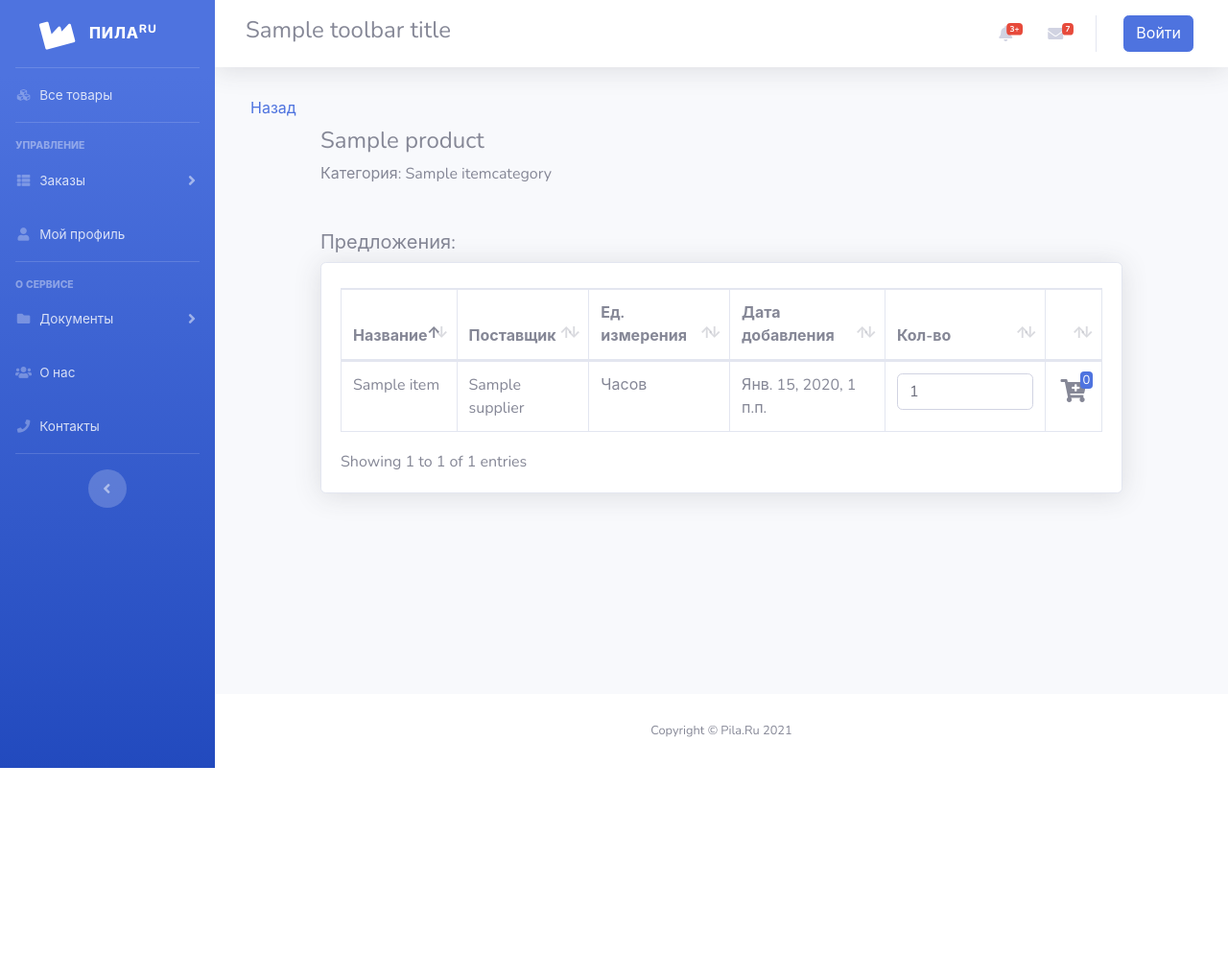
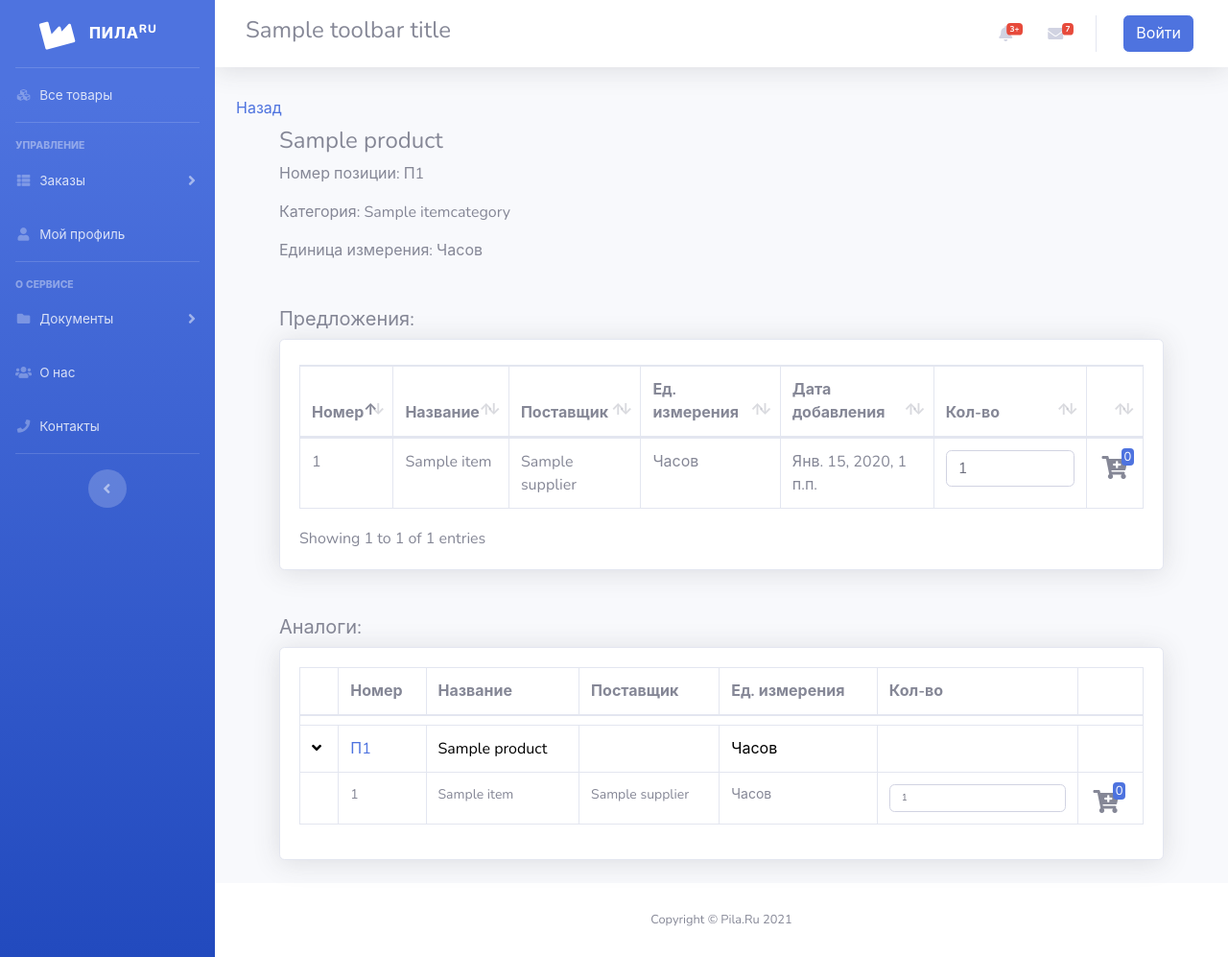
Before and after one commit to bifenbecker/MyProject-Django, a Django app: template items/templates/product_details.html in a window 1280 px wide. Shown: the whole page at 96% size. Before the commit the page ends 800 px from the top, so only its background shows below. Run offline with Django 3.2, Linux system fonts and the light colour scheme; tables that the repository leaves empty hold one stand-in row (values such as "Sample post"); the template is opened without the code that fills it: values that come from a table or form of the project are taken from there, most other values are stand-ins (such as "Sample title", 1, 10 or a date in 2020); some libraries are stand-ins or nearby versions.

Commit message:
local/server project mode display product/items ids similar products and display similar

```diff
--- a/Pilaru/urls.py
+++ b/Pilaru/urls.py
@@ -1,5 +1,7 @@
 from django.contrib import admin
 from django.urls import path, include
+from django.conf import settings
+from django.conf.urls.static import static
 
 
 handler404 = 'home.views.handle_404_view'
@@ -12,5 +14,5 @@ urlpatterns = [
         path('accounts/', include('accounts.urls')),
         path('items/', include('items.urls')),
         path('orders/', include('orders.urls'), name='order_url'),
-    ])),
+    ] + (static(settings.STATIC_URL, document_root=settings.STATIC_ROOT) if settings.IS_LOCAL_DEV else []))),
 ]
--- a/items/admin.py
+++ b/items/admin.py
@@ -1,4 +1,5 @@
 from django.contrib import admin
+from django import forms
 from .models import Supplier, ItemCategory, Item, Product
 
 # Register your models here.
@@ -34,9 +35,9 @@ class ItemAdmin(admin.ModelAdmin):
 class ProductAdmin(admin.ModelAdmin):
     list_display = ["name", "category", "created_date"]
     list_filter = ["category", "created_date"]
-    search_fields = ["name", 'category']
+    search_fields = ["name", 'category__name']
     date_hierarchy = "created_date"
-    ordering = ["-created_date"]
+    ordering = ["name"]
 
 
 admin.site.register(Supplier, SupplierAdmin)
--- a/items/management/commands/fill_test_db.py
+++ b/items/management/commands/fill_test_db.py
@@ -56,7 +56,8 @@ class Command(BaseCommand):
 
             p = Product.objects.create(
                 name=row[1].strip(),
-                category=ic
+                category=ic,
+                unit_measurement=2
             )
 
             for supplier in suppliers:
--- a/items/models.py
+++ b/items/models.py
@@ -2,6 +2,24 @@ from django.db import models
 from django.utils.text import slugify
 from time import time
 import random
+
+
+UNIT_MEASUREMENT_CHOICES = (
+    (0, 'Часов'),
+    (1, 'Дней'),
+    (2, 'Штуки'),
+    (3, 'Раз'),
+    (4, 'м'),
+    (5, 'м2'),
+    (6, 'м3'),
+    (7, 'Тонны'),
+    (8, 'Килограммы'),
+    (9, 'Копмлекты'),
+    (10, 'Коробки'),
+    (11, 'Упаковки'),
+    (12, 'Рулоны'),
+    (13, 'Бух'),
+)
 
 
 class Supplier(models.Model):
@@ -41,6 +59,8 @@ class ItemCategory(models.Model):
 class Product(models.Model):
     name = models.CharField(max_length=255, verbose_name="Название продукта")
     category = models.ForeignKey(ItemCategory, verbose_name="Категория продукта", on_delete=models.CASCADE)
+    unit_measurement = models.PositiveSmallIntegerField(choices=UNIT_MEASUREMENT_CHOICES, verbose_name='Единица измерения')
+    similar = models.ManyToManyField('self', symmetrical=True, verbose_name='Аналоги')
     created_date = models.DateTimeField(auto_now_add=True, verbose_name="Дата создания")
 
     def __str__(self):
@@ -52,22 +72,6 @@ class Product(models.Model):
 
 
 class Item(models.Model):
-    UNIT_MEASUREMENT_CHOICES = (
-        (0, 'Часов'),
-        (1, 'Дней'),
-        (2, 'Штуки'),
-        (3, 'Раз'),
-        (4, 'м'),
-        (5, 'м2'),
-        (6, 'м3'),
-        (7, 'Тонны'),
-        (8, 'Килограммы'),
-        (9, 'Копмлекты'),
-        (10, 'Коробки'),
-        (11, 'Упаковки'),
-        (12, 'Рулоны'),
-        (13, 'Бух'),
-    )
     slug = models.SlugField(max_length=200, unique=True, default=None)
     name = models.CharField(max_length=200, verbose_name="Название")
     supplier = models.ForeignKey(Supplier, verbose_name="Поставщик",related_name='suplliers', on_delete=models.PROTECT)
--- a/items/templates/product_details.html
+++ b/items/templates/product_details.html
@@ -8,11 +8,13 @@
 
 {% block content %}
 
-    <input class="btn btn-link" type=button value="Назад" onClick="javascript:history.go(-1);">
+    <input class="btn btn-link" type=button value="Назад" onClick="javascript:history.go(-1);" style="margin-left: -15px;">
     <div class="row justify-content-center">
-        <div class="col-10">
+        <div class="col-12 col-xl-11">
             <h4>{{ product.name }}</h4>
+            <p>Номер позиции: П{{ product.id }}</p>
             <p>Категория: {{ product.category }}</p>
+            <p>Единица измерения: {{ product.get_unit_measurement_display }}</p>
 
             <h5 class="mt-5">Предложения:</h5>
             <div class="card shadow mb-4">
@@ -21,6 +23,7 @@
                         <table class="table table-bordered" id="dataTable" width="100%" cellspacing="0">
                             <thead>
                             <tr>
+                                <th>Номер</th>
                                 <th>Название</th>
                                 <th>Поставщик</th>
                                 <th>Ед. измерения</th>
@@ -32,6 +35,7 @@
                             <tbody>
                             {% for item in product.items.all %}
                                 <tr>
+                                    <td>{{ item.id }}</td>
                                     <td>{{ item.name }}</td>
                                     <td>{{ item.supplier }}</td>
                                     <td>{{ item.get_unit_measurement_display }}</td>
@@ -46,6 +50,75 @@
                                     </td>
                                 </tr>
                             {% endfor %}
+                            </tbody>
+                        </table>
+                    </div>
+                </div>
+            </div>
+
+            <h5 class="mt-5">Аналоги:</h5>
+            <div class="card shadow mb-4">
+                <div class="card-body">
+                    <div class="table-responsive">
+                        <table class="table table-bordered" id="dataTable" width="100%" cellspacing="0">
+                            <thead>
+                            <tr>
+                                <th></th>
+                                <th>Номер</th>
+                                <th>Название</th>
+                                <th>Поставщик</th>
+                                <th>Ед. измерения</th>
+                                <th>Кол-во</th>
+                                <th></th>
+                            </tr>
+                            </thead>
+                            <tbody>
+
+                            {% for similar_product in product.similar.all %}
+                                <tr class="tr-blank">
+                                    <td colspan="7"></td>
+                                </tr>
+
+                                <tr class="tr-parent">
+                                    <td><i class="fas fa-angle-down"></i></td>
+                                    <td><a href="{% url 'product_details_url' product_id=similar_product.id %}">П{{ similar_product.id }}</a></td>
+                                    <td>{{ similar_product.name }}</td>
+                                    <td></td>
+                                    <td>{{ similar_product.get_unit_measurement_display }}</td>
+                                    <td></td>
+                                    <td></td>
+                                </tr>
+
+                                {% for similar_item in similar_product.items.all %}
+
+                                    <tr class="tr-child">
+                                        <td></td>
+                                        <td>{{ similar_item.id }}</td>
+                                        <td>{{ similar_item.name }}</td>
+                                        <td>{{ similar_item.supplier }}</td>
+                                        <td>{{ similar_item.get_unit_measurement_display }}</td>
+                                        <td><input class="form-control" type="number" name="item_qty" min="1" step="1" value="1"></td>
+                                        <td>
+                                            <button class="btn p-0" onclick="api_add_item_to_order(this, {{ similar_item.id }})">
+                                                <span class="badged-cart-wrap fa-stack fa-2x has-badge" data-count="{{ similar_item|get_items_qty_in_order:active_order }}">
+                                                    <i class="badged-cart fas fa-cart-plus fa-stack-1x xfa-inverse fa-xs"></i>
+                                                </span>
+                                            </button>
+                                        </td>
+                                    </tr>
+                                {%  empty %}
+                                    <tr>
+                                        <td colspan="7">Нет предложений от поставщиков.</td>
+                                    </tr>
+
+                                {% endfor %}
+                            {% empty %}
+                                <tr>
+                                    <td colspan="7">Нет аналогичных продуктов.</td>
+                                </tr>
+
+                            {% endfor %}
+
                             </tbody>
                         </table>
                     </div>
--- a/items/templates/search.html
+++ b/items/templates/search.html
@@ -35,6 +35,7 @@
                             <table class="table table-bordered" id="dataTable" width="100%" cellspacing="0">
                                 <thead>
                                 <tr>
+                                    <th>Номер</th>
                                     <th>Название</th>
                                     <th>Категория</th>
                                     <th>Поставщик</th>
@@ -43,6 +44,7 @@
                                 </thead>
                                 <tfoot>
                                 <tr>
+                                    <th>Номер</th>
                                     <th>Название</th>
                                     <th>Категория</th>
                                     <th>Поставщик</th>
@@ -52,6 +54,7 @@
                                 <tbody>
                                 {% for product in products %}
                                     <tr>
+                                        <td>П{{ product.id }}</td>
                                         <td><a href="{% url 'product_details_url' product_id=product.id %}">{{ product.name }}</a></td>
                                         <td>{{ product.category.name }}</td>
                                         <td>{{ product.supplier }}</td>
--- a/orders/templates/order_view.html
+++ b/orders/templates/order_view.html
@@ -17,6 +17,7 @@
                         <table class="table table-bordered w-100" id="dataTable" cellspacing="0">
                             <thead>
                             <tr>
+                                <th>Номер</th>
                                 <th>Название</th>
                                 <th>Этап</th>
                                 <th>Поставщик</th>
@@ -30,6 +31,7 @@
                             <tbody>
                             {% for item_to_order in active_order.items_in_order.all %}
                                 <tr>
+                                    <td>{{ item_to_order.item.id }}</td>
                                     <td>{{ item_to_order.item.name }}</td>
                                     <td>{{ item_to_order.stage.name }}</td>
                                     <td>{{ item_to_order.item.supplier.name }}</td>
--- a/static/css/pilaru.css
+++ b/static/css/pilaru.css
@@ -21,3 +21,20 @@
 .badged-cart{
     line-height: 2rem;
 }
+
+.tr-parent {
+    color: black;
+}
+.tr-child {
+    font-size: 14px;
+}
+.tr-child input {
+    font-size: 10px;
+}
+.tr-blank {
+    height: 10px !important; /* overwrites any other rules */
+    background-color: #FFFFFF;
+}
+.tr-blank td {
+    padding: 0;
+}
```
Also changed, not shown: Pilaru/settings.py (+17 -6 lines), accounts/migrations/0001_initial.py, accounts/migrations/0002_initial.py (deleted), accounts/migrations/0003_remove_user_active_order.py (deleted), items/migrations/0001_initial.py, items/migrations/0002_product_similar.py (added), items/migrations/0003_auto_20210609_2203.py (deleted), orders/migrations/0001_initial.py, orders/migrations/0002_auto_20210615_0251.py (deleted), orders/migrations/0003_auto_20210609_2203.py (deleted), orders/migrations/0003_auto_20210615_2339.py (deleted).
